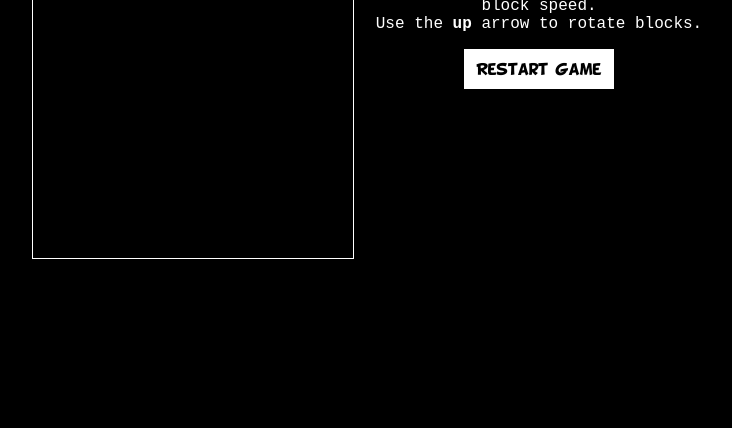
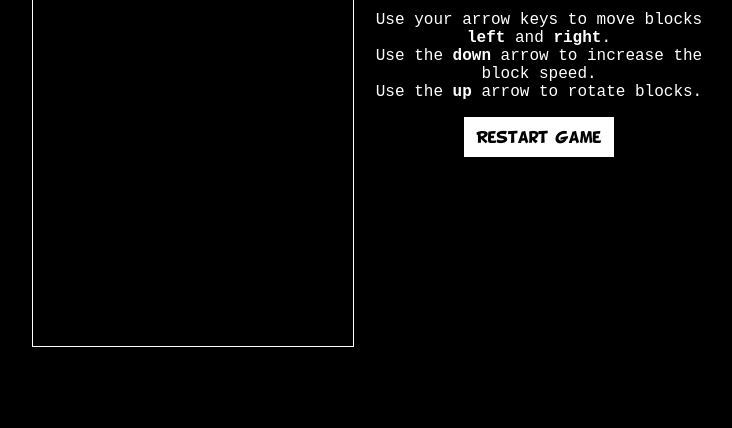
Before and after one commit to nicolynramos/tetris, a plain HTML site: page index.html in a window 1280 px wide. Shown: the part 380-808 px from the top of the page, without its empty margins (267-999 px from the left). Drawn offline with Linux system fonts and the light colour scheme.

Commit message:
Update index.html

```diff
--- a/index.html
+++ b/index.html
@@ -11,9 +11,7 @@
 	    font-style: normal;
       }
 html, body {
-    height:600px;
-    width:320px;
-        margin:20px auto;
+    height: 100%;
   }
 
   body {
@@ -33,7 +31,7 @@ html, body {
     align-items: center;
   }
   .game, .instructions {
-    padding: 5px;
+    margin: 5px;
   }
   .instructions{
     width: 350px;
@@ -60,7 +58,7 @@ html, body {
 <body>
   <div class="content">
     <div class="game">
-    <canvas width="320" height="600" id="game"></canvas>
+    <canvas width="320" height="640" id="game"></canvas>
     </div>
     <div class="instructions">
       <h1>HTML5 Tetris</h1>
```
